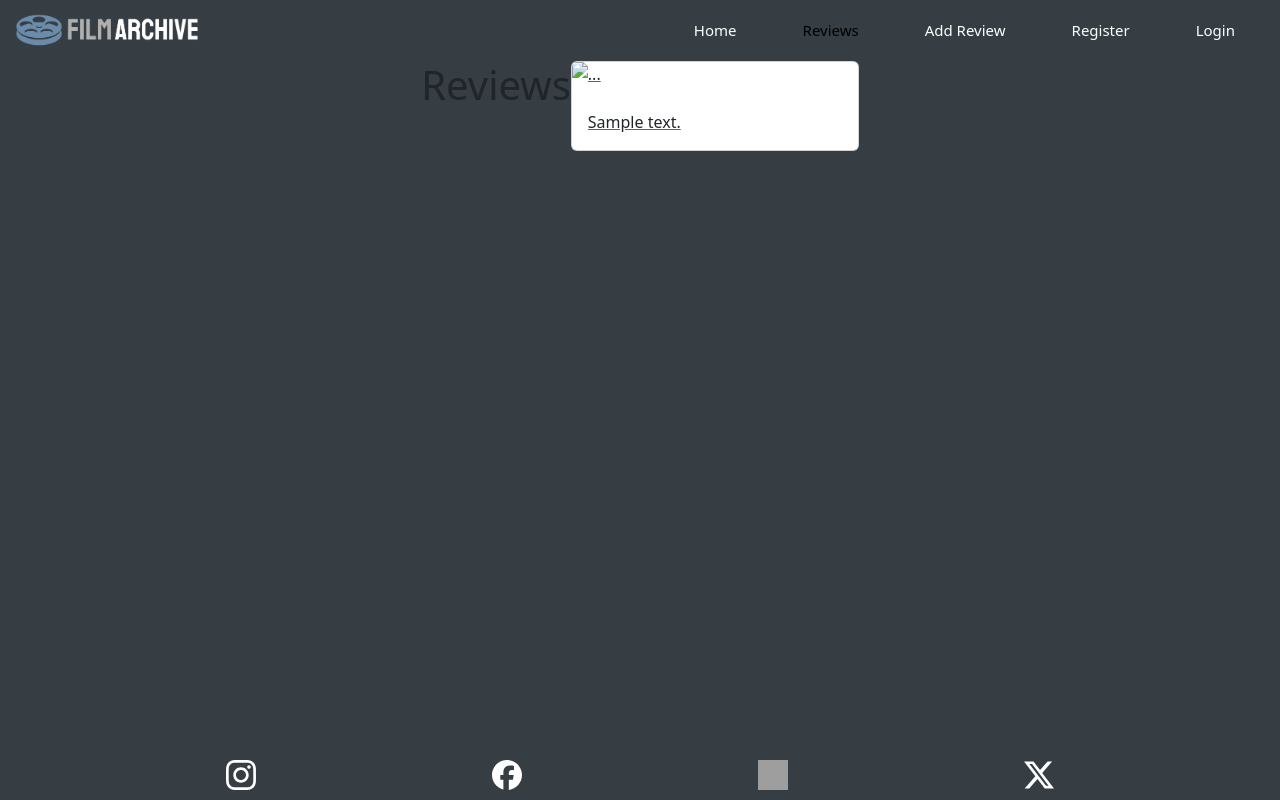
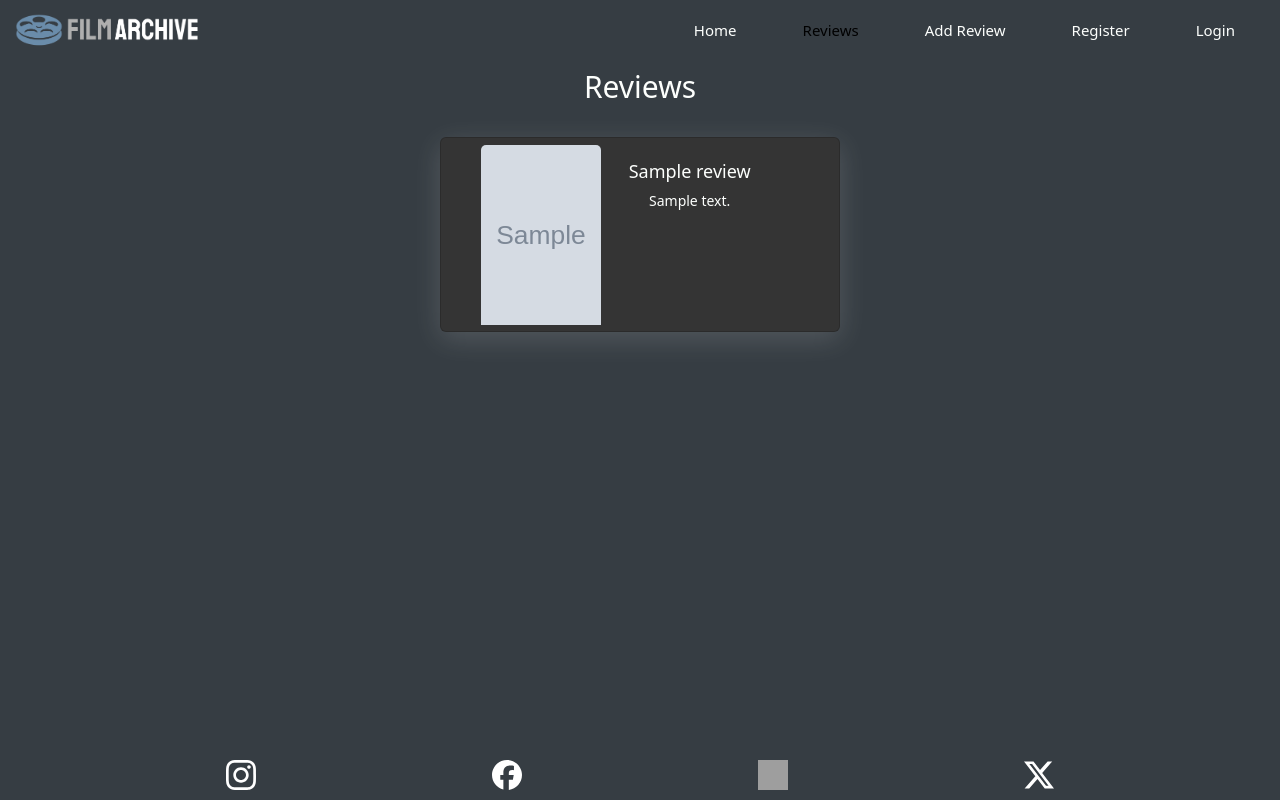
Before and after one commit to m-dixon5/FilmArchive, a Django app: page /reviews/reviews/ in a window 1280 px wide. Run offline with Django 4.2, Linux system fonts and the light colour scheme; tables that the repository leaves empty hold one stand-in row (values such as "Sample post"); grey boxes marked "Sample" are stand-in pictures; parts of the project's set-up code (start-up, migrations or seed data) failed here and were passed over; grey boxes are pictures that could not be loaded.

Commit message:
Add styles to review page and update layout

```diff
--- a/reviews/templates/reviews/review.html
+++ b/reviews/templates/reviews/review.html
@@ -1,22 +1,26 @@
 {% extends "base.html" %}
 
-{% block title %}Recipes{% endblock %}
+{% block title %}Reviews{% endblock %}
 
 {% block content %}
+<h1 class="text-center p-2 d-block reviews-heading">
+    Reviews
+</h1>
 <div class="container d-flex flex-row flex-wrap justify-content-center">
-    <h1 class="text-center">Reviews</h1>
-
     {% for review in reviews %}
-    <a href="" class="review-card" aria-label="Click to view {{review.title}}">
-        <div class="card" style="width: 18rem;">
-            <img src="{{review.image.url}}" class="card-img-top" alt="...">
-            <div class="card-body">
-              <h2 class="card-title">{{review.title}}</h2>
-              <p class="card-text">{{review.summary|truncatechars:100}}</p>
+    <a href="" class="review-card" aria-label="Click to view {{review.film_title}}">
+        <div class="card m-3 text-center justify-content-center align-items-center">
+            <div class="row">
+                <div class="col-sm-4 col-5 d-flex align-items-center justify-content-center">
+                    <img src="{{review.film_image.url}}" class="card-img-top" alt="...">
+                </div>
+                <div class="card-body col-sm-8 col-7 ">
+                <h2 class="card-title">{{review.film_title}}</h2>
+                <p class="card-text">{{review.summary|truncatechars:100}}</p>
+                </div>
             </div>
         </div>
     </a>
     {% endfor %}
 </div>
-
 {% endblock %}
--- a/static/css/base.css
+++ b/static/css/base.css
@@ -1,11 +1,13 @@
 html, body {
   height: 100%;
   background-color: #363d43;
+  overflow: auto;
 }
 
 body {
   display: flex;
   flex-direction: column;
+  min-height: 100vh;
 }
 
 /* Navbar */
@@ -22,7 +24,6 @@ body {
   margin: 0px 25px;
   color: #fdfffd;
   font-size: 15px;
-
 }
 
 /* Main */
@@ -49,7 +50,7 @@ main {
   background-color: #343434;
   padding: 20px;
   border-radius: 10px;
-    box-shadow: rgba(255, 255, 255, 0.5)  0px 7px 29px 0px;
+  box-shadow: rgba(255, 255, 255, 0.5) 0px 7px 29px 0px;
 }
 
 .form-button {
@@ -75,3 +76,51 @@ main {
 .forgot-password {
   margin-top: 25px;
 }
+
+/* Reviews page */
+.card {
+  width: 25rem;
+  height: 80%;
+  margin-top: 1rem;
+  background-color: #343434;
+  color: #fdfffd;
+  padding: 15px;
+  font-size: 14px;
+  font-weight: 100;
+  box-shadow: rgba(255, 255, 255, 0.15) 0px 7px 29px 0px;
+}
+
+.reviews-heading {
+  color: #fdfffd;
+  font-size: 30px;
+  font-weight: 200;
+}
+
+ .review-card {
+  text-decoration: none;
+}
+
+.card-title {
+  font-size: 18px;
+  font-weight: 2000;
+}
+
+.card-img-top {
+  height: 180px;
+  width: 120px;
+}
+
+@media screen and (max-width: 420px) {
+  .card {
+    width: 18rem;
+    font-size: 11px;
+  }
+
+  .card-title {
+    font-size: 14px;
+  }
+
+  .card-body {
+    padding: 5px;
+  }
+}
```
Lines whose indentation alone changed are shown as unchanged.
